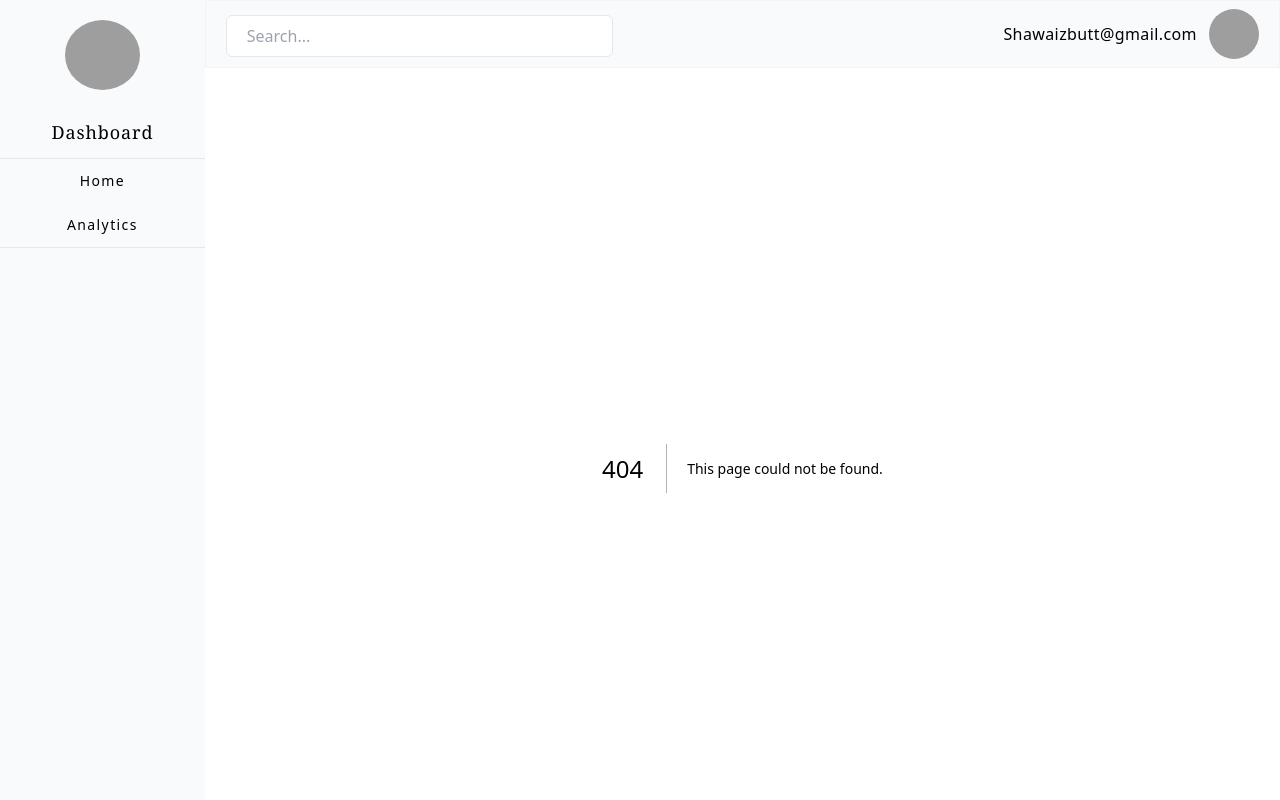
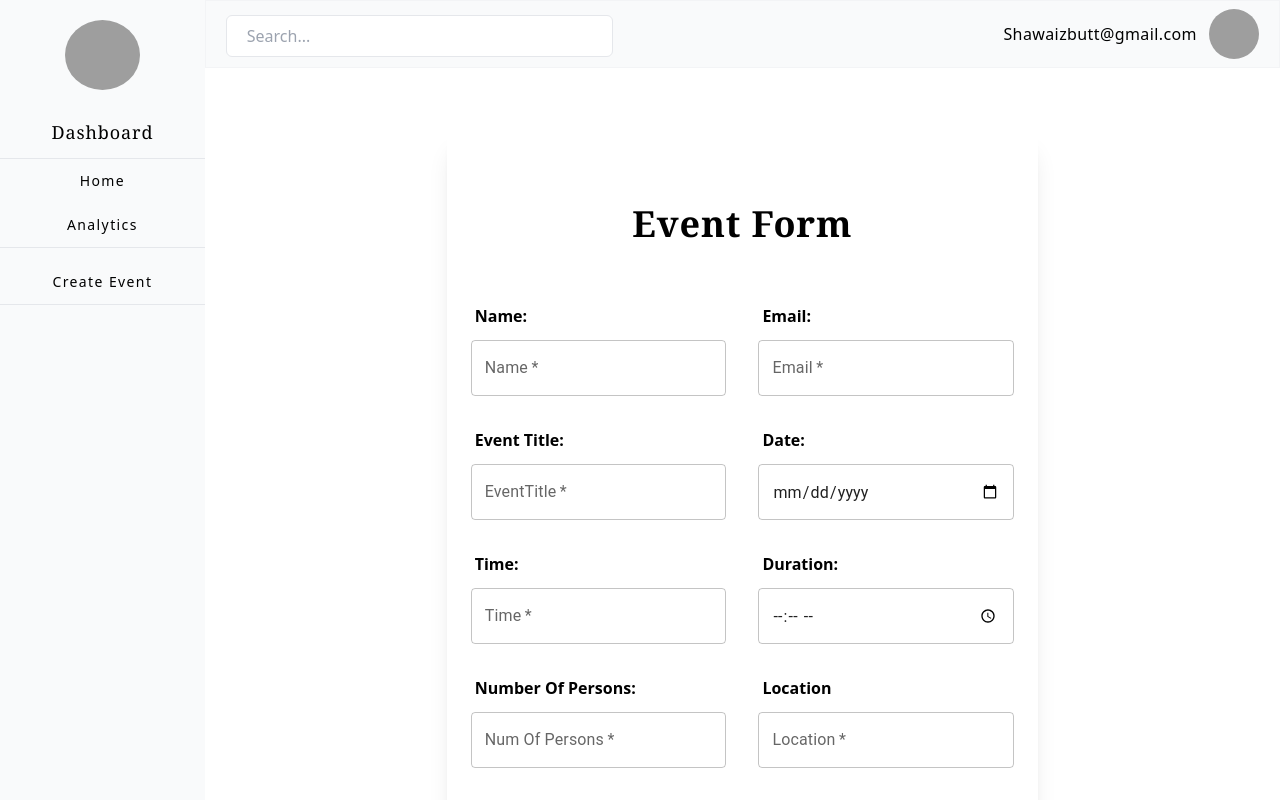
Before and after one commit to Shawaiz555/ms-eventsphere, a Next.js app: page /CreateEventForm in a window 1280 px wide. Before the commit this address had no page. Shown: the top 800 px of the page. Built offline with nearby package versions, Linux system fonts and the light colour scheme; grey boxes are pictures that could not be loaded.

Commit message:
Added create event form

```diff
--- /dev/null
+++ b/app/CreateEventForm/page.js
@@ -0,0 +1,188 @@
+"use client";
+import TextField from "@mui/material/TextField";
+import InputLabel from "@mui/material/InputLabel";
+import MenuItem from "@mui/material/MenuItem";
+import FormControl from "@mui/material/FormControl";
+import Select from "@mui/material/Select";
+import { useState } from "react";
+import Button from "@mui/material/Button";
+
+export default function page() {
+  const [event, setEvent] = useState({
+    Name: "",
+    EventTitle: "",
+    Email: "",
+    Date: "",
+    Time: "",
+    Duration: "",
+    NumOfPerson: "",
+    Location: "",
+  });
+  const [emailError, setEmailError] = useState("");
+  const [isEmailValid, setIsEmailValid] = useState(null);
+
+  const emailValidation = (em) => {
+    setEvent({ ...event, Email: em });
+    const emailPattern = /^[^\s@]+@[^\s@]+\.[^\s@]+$/;
+    if (emailPattern.test(em)) {
+      setEmailError("Email is valid");
+      setIsEmailValid(true);
+    } else {
+      setEmailError("Email is Invalid");
+      setIsEmailValid(false);
+    }
+  };
+
+  const handleSubmit = (e) => {
+    e.preventDefault();
+
+    if (emailError === "Email is valid") {
+      // console.log("Email is valid you can proceed");
+    }
+  };
+
+  return (
+    <div>
+      <div className="w-full flex justify-center mb-10 mt-10">
+        <form
+          className="w-[90%] lg:w-[55%] px-5 lg:px-6 flex flex-col mt-5 shadow-xl rounded-2xl py-14"
+          onSubmit={handleSubmit}
+        >
+          <label className="text-2xl lg:text-4xl font-semibold font-serif text-center tracking-wide my-5">
+            Event Form
+          </label>
+          <div className="w-full grid grid-cols-1 md:grid-cols-2 gap-8 my-10">
+            <div>
+              <h1 className="mb-3 ml-1 font-semibold">Name:</h1>
+              <TextField
+                id="outlined-basic"
+                label="Name"
+                className='w-full'
+                variant="outlined"
+                value={event.Name}
+                onChange={(e) =>
+                  setEvent({ ...event, Name: e.target.value })
+                }
+                required
+              />
+            </div>
+
+            <div className="flex flex-col">
+              <h1 className="mb-3 ml-1 font-semibold">Email:</h1>
+              <TextField
+                id="outlined-basic"
+                type="email"
+                label="Email"
+                className='w-full'
+                variant="outlined"
+                value={event.Email}
+                onChange={(e) => emailValidation(e.target.value)}
+                required
+              />
+              <p
+                className={`text-md tracking-wider font-serif ${isEmailValid === true ? "text-green-500" : isEmailValid === false ? "text-red-500" : ""}`}>
+                {emailError}
+              </p>
+            </div>
+            <div>
+              <h1 className="mb-3 ml-1 font-semibold">Event Title:</h1>
+              <TextField
+                id="outlined-basic"
+                label="EventTitle"
+                className='w-full'
+                variant="outlined"
+                value={event.EventTitle}
+                onChange={(e) =>
+                  setEvent({ ...event, EventTitle: e.target.value })
+                }
+                required
+              />
+            </div>
+            <div>
+              <h1 className="mb-3 ml-1 font-semibold">Date:</h1>
+              <TextField
+                id="outlined-basic"
+                type="date"
+                className='w-full'
+                variant="outlined"
+                value={event.Date}
+                onChange={(e) =>
+                  setEvent({ ...event, Date: e.target.value })
+                }
+                required
+              />
+            </div>
+            <div>
+              <h1 className="mb-3 ml-1 font-semibold">Time:</h1>
+              <TextField
+                id="outlined-basic"
+                label="Time"
+                className='w-full'
+                variant="outlined"
+                value={event.Time}
+                onChange={(e) =>
+                  setEvent({ ...event, Time: e.target.value })
+                }
+                required
+              />
+            </div>
+            <div>
+              <h1 className="mb-3 ml-1 font-semibold">Duration:</h1>
+              <TextField
+                id="outlined-basic"
+                className='w-full'
+                variant="outlined"
+                type="time"
+                value={event.Duration}
+                onChange={(e) =>
+                  setEvent({ ...event, Duration: e.target.value })
+                }
+                required
+              />
+            </div>
+            <div>
+              <h1 className="mb-3 ml-1 font-semibold">Number Of Persons:</h1>
+              <TextField
+                id="outlined-basic"
+                label="Num Of Persons"
+                className='w-full'
+                variant="outlined"
+                type="number"
+                value={event.NumOfPerson}
+                onChange={(e) =>
+                  setEvent({ ...event, NumOfPerson: e.target.value })
+                }
+                required
+              />
+            </div>
+            <div>
+              <h1 className="mb-3 ml-1 font-semibold">Location</h1>
+              <TextField
+                id="outlined-basic"
+                label="Location"
+                className='w-full'
+                variant="outlined"
+
+                value={event.Location}
+                onChange={(e) =>
+                  setEvent({ ...event, Location: e.target.value })
+                }
+                required
+              />
+            </div>
+
+          </div>
+          <div className="flex justify-end mt-5">
+            <Button
+              type="submit"
+              variant="outlined"
+              className="py-2 border-black text-white bg-black tracking-wider hover:scale-95"
+            >
+              Create Event
+            </Button>
+          </div>
+        </form>
+      </div>
+    </div>
+  );
+}
--- a/app/Reuseable Components/SideBar.js
+++ b/app/Reuseable Components/SideBar.js
@@ -38,6 +38,20 @@ export default function SideBar({ closeSidebar }) {
                 </ul>
             </div>
 
+            <div className="mt-3">
+                <ul>
+                    {/* <h1 className="mb-3 text-lg font-serif text-center tracking-wider">Events</h1> */}
+                    <div className="border-b-[1px] border-gray-200">
+                        <li
+                            className="text-center text-sm lg:text-md tracking-widest py-3"
+                            onClick={closeSidebar} // Close sidebar when clicking
+                        >
+                            <Link href="/CreateEventForm">Create Event</Link>
+                        </li>
+                    </div>
+                </ul>
+            </div>
+
         </div>
     );
 }
--- a/app/layout.js
+++ b/app/layout.js
@@ -34,7 +34,7 @@ export default function RootLayout({ children }) {
         {/* <div>
           <Navbar />
         </div> */}
-        <div className="w-full h-full flex overflow-hidden">
+        <div className="w-full h-auto flex overflow-hidden">
         {/* Sidebar */}
         <div
             className={`fixed w-[70%] sm:w-[50%] bg-gray-50 z-20 transform ${isSidebarVisible ? "translate-x-0" : "-translate-x-full" }
```
